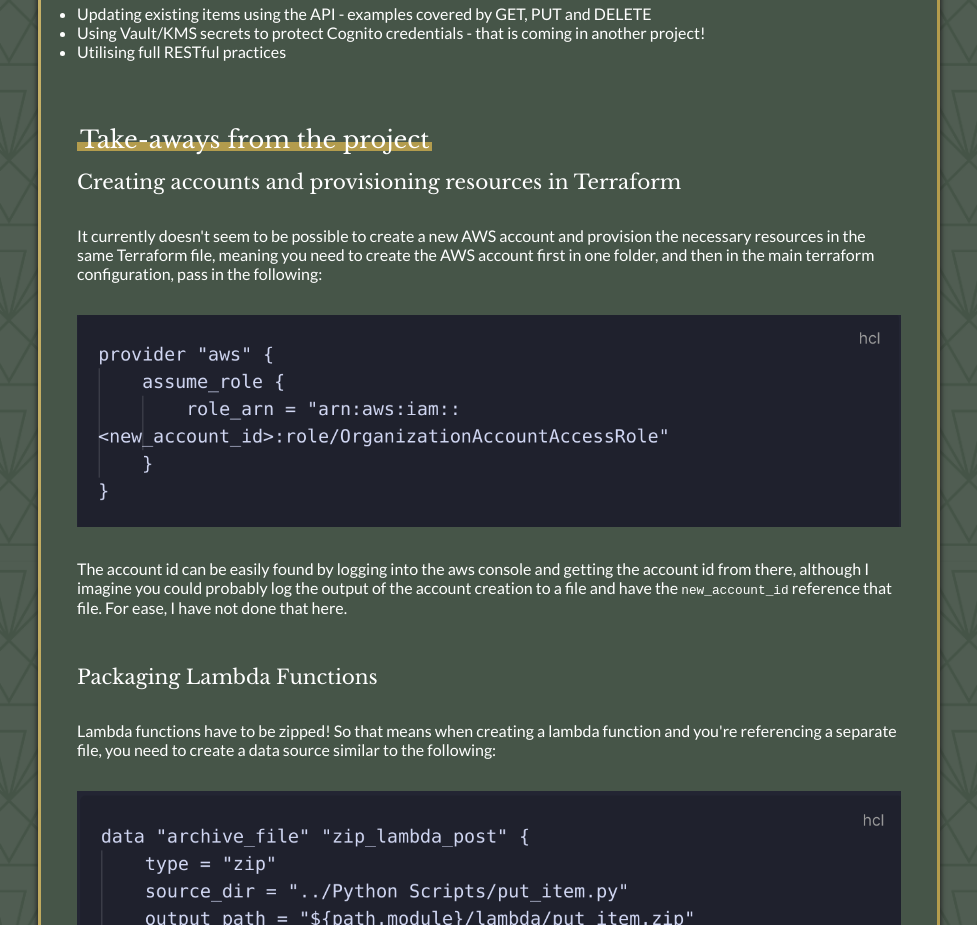
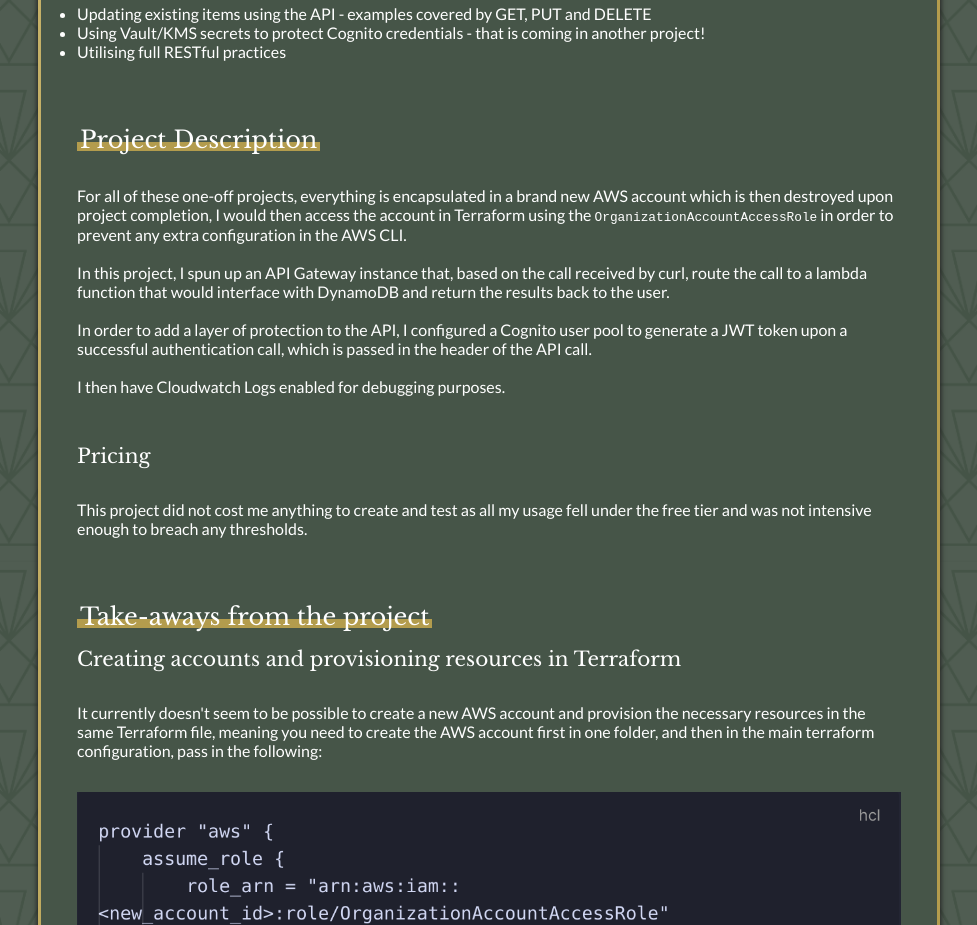
Before and after one commit to Hexthelight/Portfolio-Website, a plain HTML site: page projects/API_Management.html in a window 1280 px wide. Shown: the part 1360-2285 px from the top of the page, without its empty margins (151-1128 px from the left). Drawn offline with nearby package versions, Linux system fonts and the light colour scheme; files whose address does not match are found by name.

Commit message:
update eventing and api projects

```diff
--- a/projects/API_Management.html
+++ b/projects/API_Management.html
@@ -68,6 +68,22 @@
                     <li>Utilising full RESTful practices</li>
                 </ul>
             </div>
+            <div class="sub-heading">Project Description</div>
+            <div class="content">
+                For all of these one-off projects, everything is encapsulated in a brand new AWS account which is then destroyed upon project completion, I would then access the account in Terraform using the <code>OrganizationAccountAccessRole</code> in order to prevent any extra configuration in the AWS CLI.
+                <br>
+                <br>
+                In this project, I spun up an API Gateway instance that, based on the call received by curl, route the call to a lambda function that would interface with DynamoDB and return the results back to the user.
+                <br>
+                <br>
+                In order to add a layer of protection to the API, I configured a Cognito user pool to generate a JWT token upon a successful authentication call, which is passed in the header of the API call.
+                <br>
+                <br>
+                I then have Cloudwatch Logs enabled for debugging purposes.
+            </div>
+            <div class="sub-sub-heading">Pricing</div>
+            <div class="content">This project did not cost me anything to create and test as all my usage fell under the free tier and was not intensive enough to breach any thresholds.</div>
+
             <div class="sub-heading">Take-aways from the project</div>
             <div class="sub-sub-heading">Creating accounts and provisioning resources in Terraform</div>
             <div class="content">
```
Also changed, not shown: projects/eventing_and_messaging_showdown.html (+8 -0 lines).
